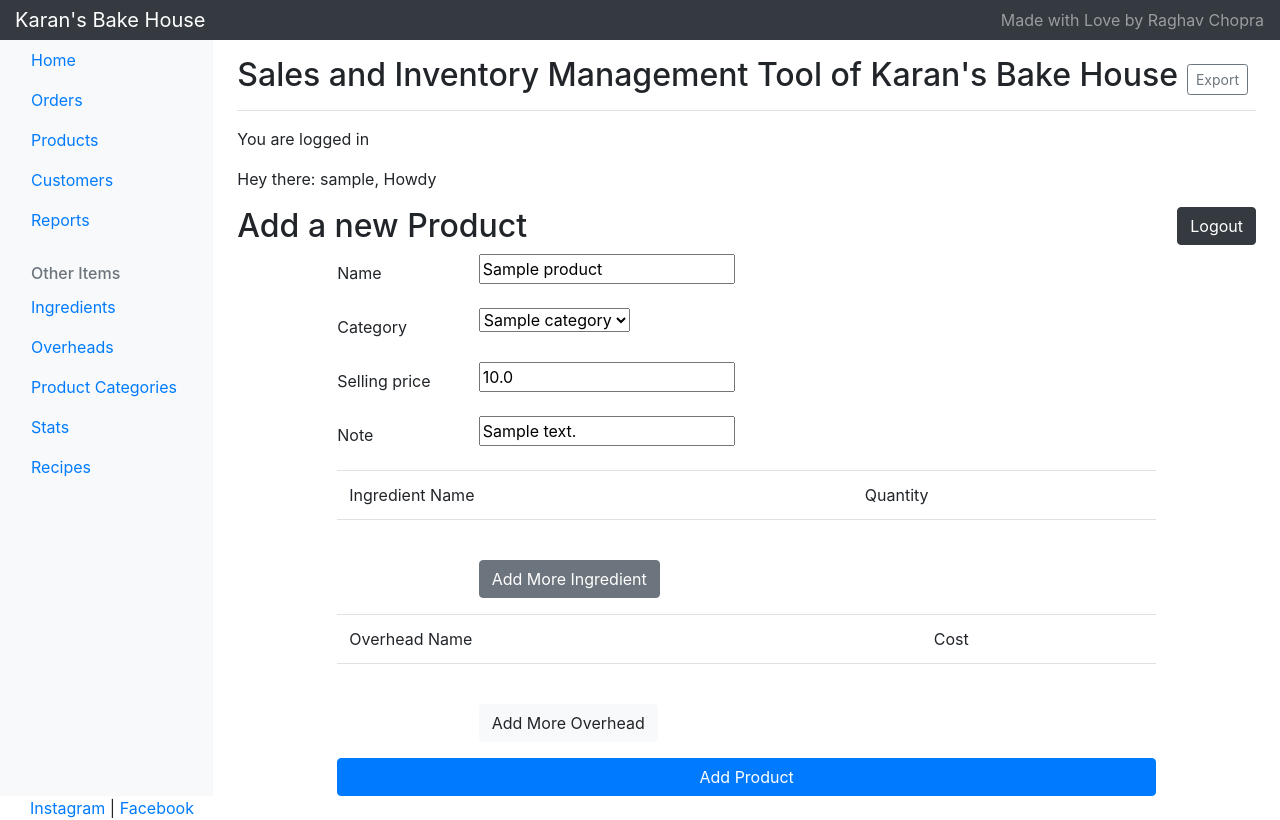
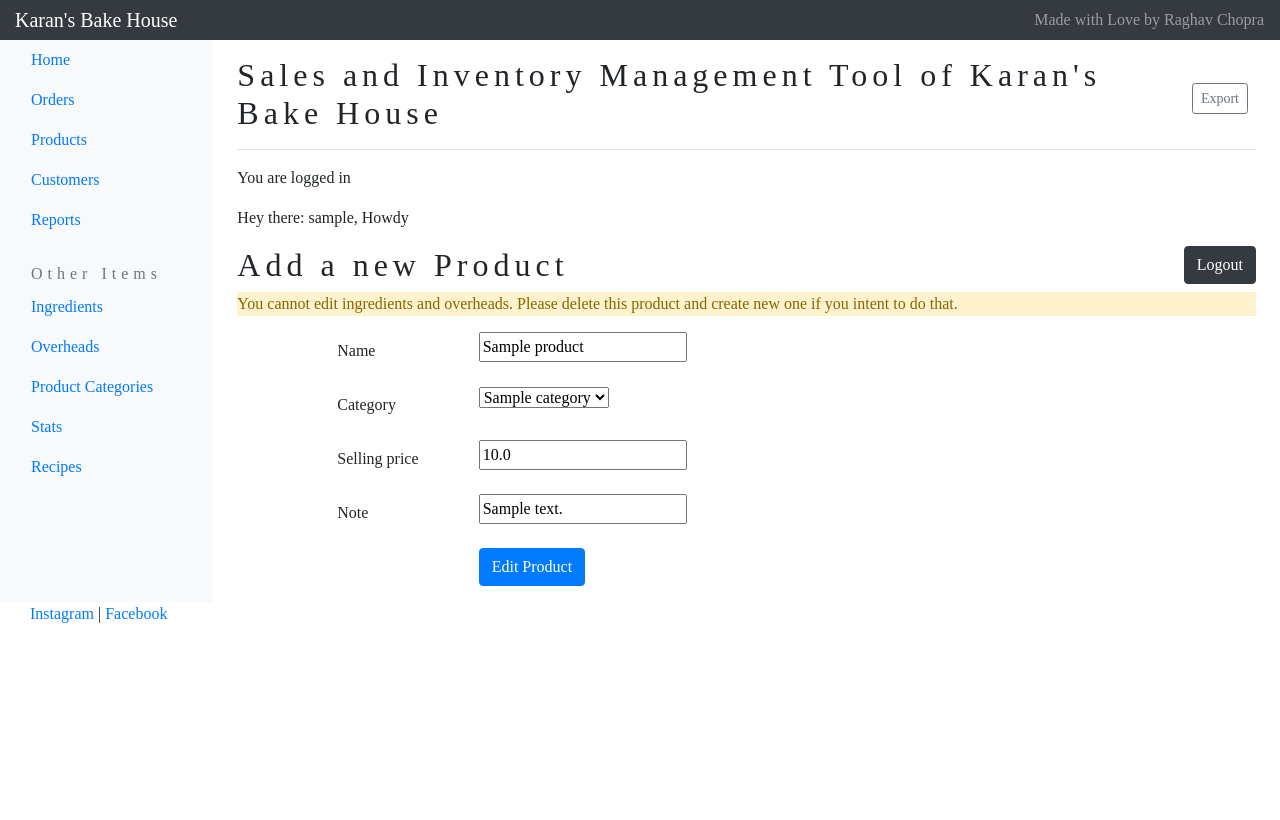
Before and after one commit to rag2180/kbh_tool, a Django app: page /product/1/edit/ in a window 1280 px wide. After the commit the page ends 623 px from the top, so only its background shows below. Run offline with Django 3.2, Linux system fonts and the light colour scheme; a user stored in the database is signed in; tables that the repository leaves empty hold one stand-in row (values such as "Sample post"); some libraries are stand-ins or nearby versions.

Commit message:
Order complete

```diff
--- a/inventory/models.py
+++ b/inventory/models.py
@@ -57,7 +57,7 @@ class Product(models.Model):
     note = models.CharField(max_length=1000, help_text='Note for self about product', null=True, blank=True)
 
     def __str__(self):
-        return self.name+" | Rs."+str(self.cost_price)+"/"+str(self.category.unit)
+        return self.name+" | Rs."+str(self.selling_price)+"/"+str(self.category.unit)
 
     def save(self, *args, **kwargs):
         self.cost_price = 0
@@ -120,5 +120,6 @@ class OrderItem(models.Model):
         return "{} | {}".format(self.order_id, self.product_id)
 
     def save(self, *args, **kwargs):
+        print("SAVE OF ORDER ITEM - {} {} {}".format(self.order_id.total_price, self.product_id.selling_price, self.quantity))
         self.order_id.total_price += (self.product_id.selling_price * self.quantity)
         super(OrderItem, self).save(*args, **kwargs)
--- a/inventory/urls.py
+++ b/inventory/urls.py
@@ -32,7 +32,7 @@ urlpatterns = [
 
     url(r'^orders', orders, name="orders"),
     url(r'^add_order', add_order, name="add_order"),
-    url(r'^(?P<order_id>\d+)$', order_detail, name="order_detail"),
+    url(r'^order/(?P<order_id>\d+)$', order_detail, name="order_detail"),
     url(r'^order/(?P<order_id>\d+)/edit/', edit_order, name="edit_order"),
     url(r'^order/(?P<order_id>\d+)/delete/', delete_order, name="delete_order"),
     ]
--- a/inventory/views.py
+++ b/inventory/views.py
@@ -99,7 +99,7 @@ def edit_product(request, product_id):
     else:
         product_form = ProductForm(instance=product)
     # return HttpResponse("Inside edit product with id - {}".format(product_id))
-    return render(request, 'add_product.html', {'product_form': product_form})
+    return render(request, 'edit_product.html', {'product_form': product_form})
 
 
 def add_ingredient(request):
@@ -177,8 +177,8 @@ def add_order(request):
             order = Order.objects.create(customer=customer, note_from_customer=note, payment_status=payment_status,
                                          delivery_status=delivery_status)
             for prod, quantity in zip(all_product_ids, all_product_quantity):
-                order_item = OrderItem.objects.create(order_id=order, product_id=Product.objects.get(id=prod), quantity=float(quantity))
-                order_item.save()
+                print("LOOP - {} {}".format(prod, quantity))
+                OrderItem.objects.create(order_id=order, product_id=Product.objects.get(id=prod), quantity=float(quantity))
 
             order.save()
             redirect_path = 'orders'
@@ -193,15 +193,42 @@ def add_order(request):
 
 
 def order_detail(request, order_id):
-    return HttpResponse("Order Detail - {}".format(order_id))
+    print("Inside customer detail")
+    order = get_object_or_404(Order, id=order_id)
+    all_order_items = OrderItem.objects.filter(order_id=order_id)
+    print(order)
+    print(all_order_items)
+    return render(request, 'order_detail.html', {'order': order, 'all_order_items': all_order_items})
 
 
 def edit_order(request, order_id):
-    return HttpResponse("Edit Order - {}".format(order_id))
+    print("Inside edit order with id - {}".format(order_id))
+    order = get_object_or_404(Order, id=order_id)
+    print(order)
+    if request.method == "POST":
+        order_form = OrderForm(request.POST, instance=order)
+        if order_form.is_valid():
+            print("Is Valid")
+            order = order_form.save(commit=False)
+            order.save()
+            redirect_path = 'orders'
+            return redirect(redirect_path)
+    else:
+        print("Inside else - {}".format(order))
+        order_form = OrderForm(instance=order)
+    return render(request, 'edit_order.html', {'order_form': order_form})
 
 
 def delete_order(request, order_id):
-    return HttpResponse("Delete Order - {}".format(order_id))
+    order = get_object_or_404(Order, id=order_id)
+    all_order_items = OrderItem.objects.filter(order_id=order_id)
+    all_order_items.delete()
+    if request.method == "POST":
+        order.delete()
+        return redirect("orders")
+
+    context = {"obj": order, "type": "order"}
+    return render(request, "delete_ingredient.html", context)
 
 
 def edit_ingredient(request, ingredient_id):
--- a/templates/delete_ingredient.html
+++ b/templates/delete_ingredient.html
@@ -16,6 +16,8 @@
     <a href="{% url 'overheads' %}" class="btn btn-light">Cancel</a>
     {% elif type == "category" %}
     <a href="{% url 'categories' %}" class="btn btn-light">Cancel</a>
+    {% elif type == "order" %}
+    <a href="{% url 'orders' %}" class="btn btn-light">Cancel</a>
     {% endif %}
 
 </form>
--- /dev/null
+++ b/templates/edit_product.html
@@ -0,0 +1,34 @@
+{% extends 'header.html' %}
+{% block content %}
+
+<h2 class="product_header">Add a new Product </h2>
+
+{% if alert %}
+    <script>alert("Product Already Exists! If you don't think so - Please contact Raghav!")</script>
+{% endif %}
+
+    <p class="text alert-warning"> You cannot edit ingredients and overheads. Please delete this product and create new one if you intent to do that.</p>
+
+<div class="container col-md-10">
+    <form class="new-product-form" method="POST">
+    {% csrf_token %}
+
+      {% for field in product_form %}
+        <div class="form-group row">
+            <label for="id_{{ field.name }}" class="col-2 col-form-label">{{ field.label }}</label>
+
+            <div class="col-10">
+
+                {{ field }}
+            </div>
+        </div>
+        {% endfor %}
+    <div class="form-group row">
+        <div class="offset-sm-2 col-sm-6">
+            <button type="submit" class="btn btn-primary">Edit Product</button>
+        </div>
+    </div>
+    </form>
+</div>
+
+{% endblock %}
--- a/templates/header.html
+++ b/templates/header.html
@@ -7,13 +7,14 @@
 	{% load static %}
 	<link rel="stylesheet" href="{% static 'css/bootstrap.min.css' %}" type = "text/css"/>
 	<meta name="viewport" content = "width=device-width, initial-scale=1.0">
+    <style>
+    body {font-family: "Times New Roman", Georgia, Serif;}
+        h1, h2, h3, h4, h5, h6 {
+        font-family: "Playfair Display";
+        letter-spacing: 5px;
+    }
+    </style>
 
-	<style type="text/css">
-		html,
-		body {
-		  height:100%
-		}
-	</style>
 
   <!-- <script>window.jQuery || document.write('<script src="../../assets/js/vendor/jquery-slim.min.js"><\/script>')</script> -->
   <!-- <script src="../../assets/js/vendor/popper.min.js"></script> -->
--- a/templates/product_detail.html
+++ b/templates/product_detail.html
@@ -7,7 +7,6 @@
     <div class="buttion_place">
         <a href="{% url 'edit_product' product_id=product.id %}" class="btn btn-primary btn-lg active" role="button" aria-pressed="true"> + Edit Product</a>
     </div>
-    <p class="text alert-warning"> You cannot edit ingredients and overheads</p>
     <br>
 
        <label><h6>Category</h6></label>: {{ product.category }}<br>
--- a/templates/products.html
+++ b/templates/products.html
@@ -15,7 +15,7 @@
         <th>Name</th>
         <th>Category</th>
         <th>Cost Price</th>
-        <th>Selling Price(%)</th>
+        <th>Selling Price</th>
         <th>Edit Product</th>
         <th>Delete Product</th>
     </tr>
```
Also changed, not shown: templates/edit_order.html (added, +38 -0 lines), templates/index.html (+17 -2 lines), templates/order_detail.html (added, +39 -0 lines), statics/images/kbh_logo_new.png (added).
